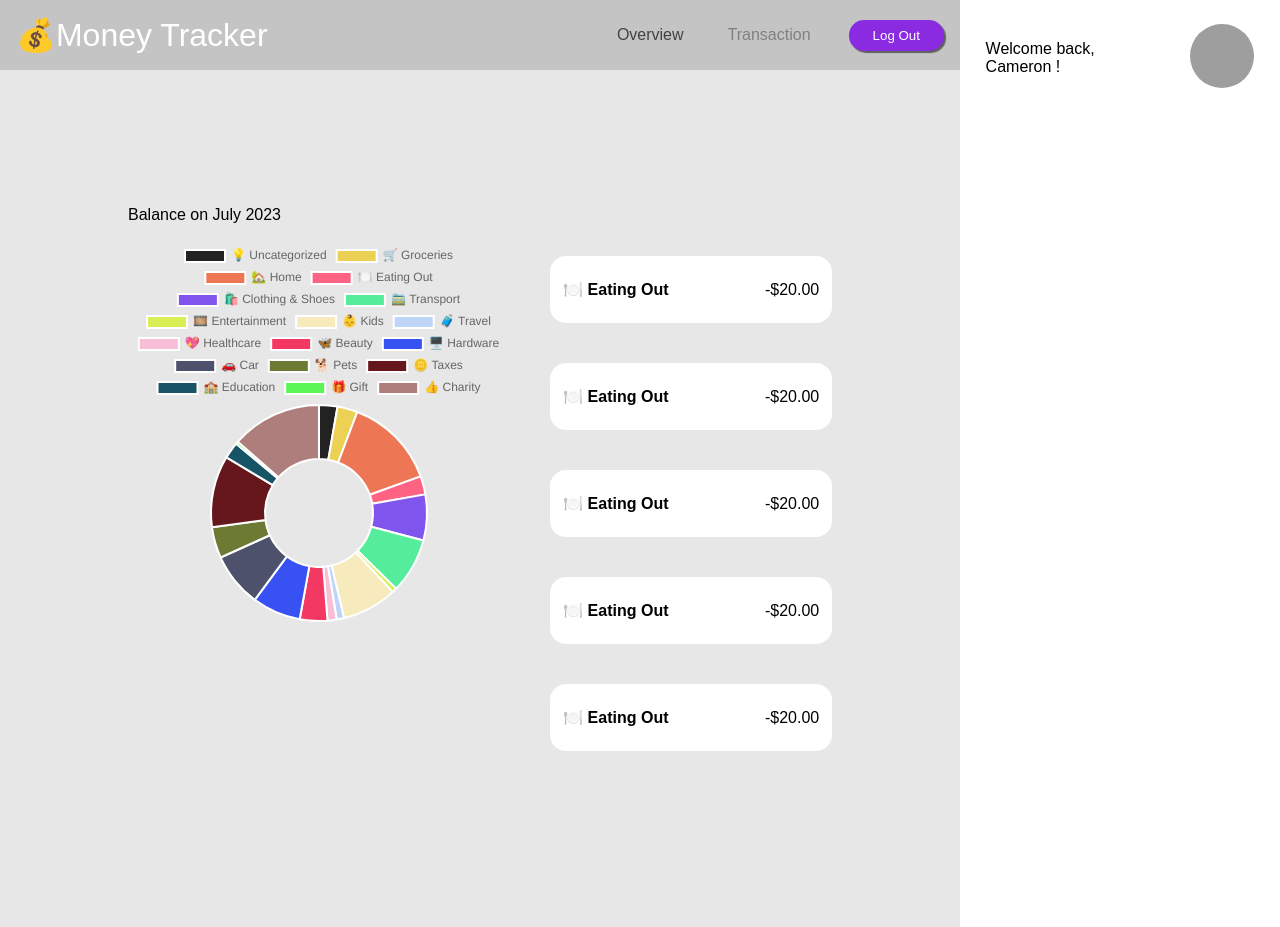
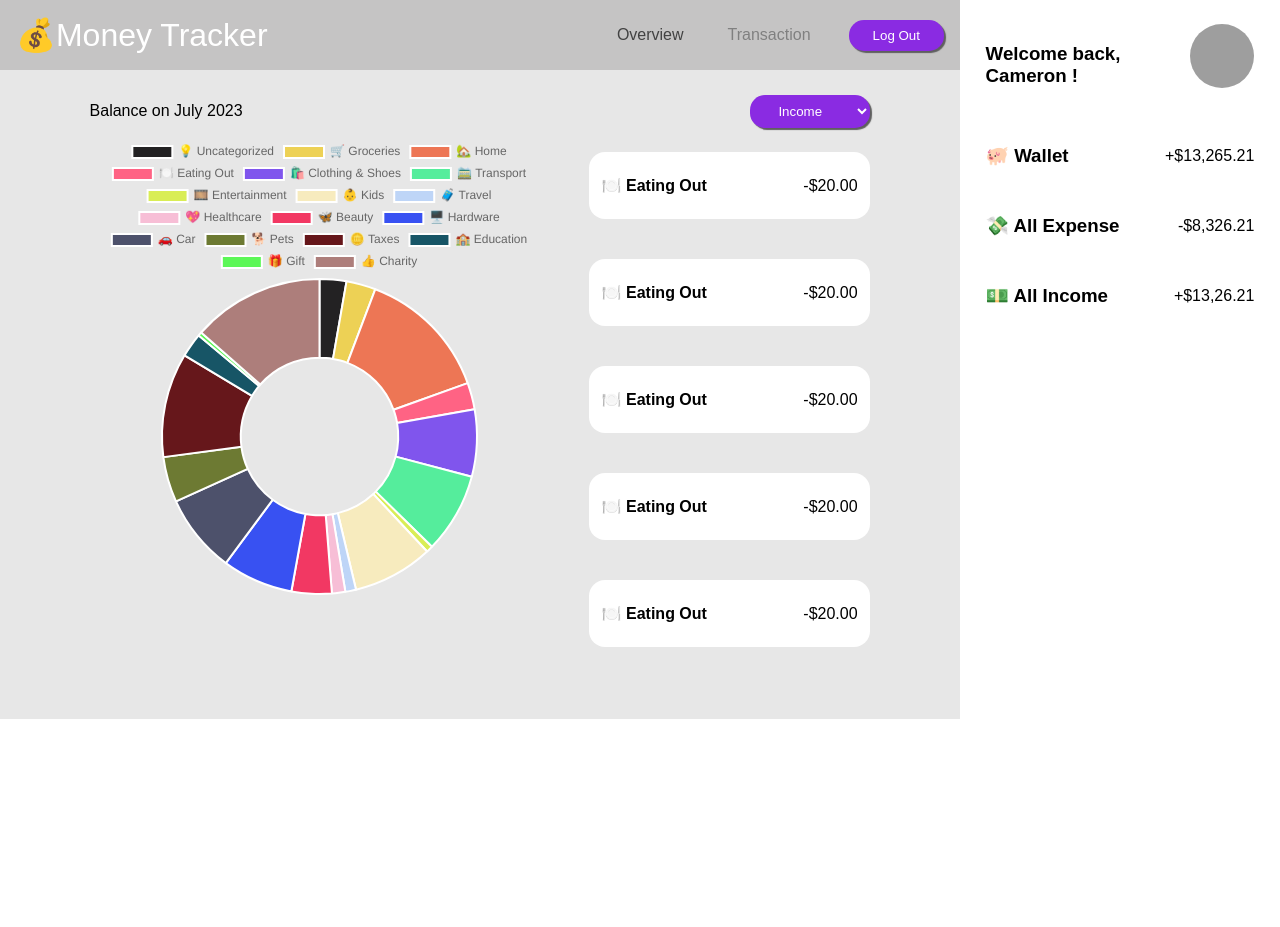
Before and after one commit to Janisgee/budget-project, a React (Create React App) app in the folder client/: page / in a window 1280 px wide. After the commit the page ends 800 px from the top, so only its background shows below. Built offline with nearby package versions, Linux system fonts and the light colour scheme; grey boxes are pictures that could not be loaded.

Commit message:
Added sort button on Overview page

```diff
--- a/client/src/Overview.css
+++ b/client/src/Overview.css
@@ -1,9 +1,13 @@
 .overview-container {
   background-color: rgb(231, 231, 231);
   margin: 0;
+  padding: 2vh 7vw;
 }
-.overview-container.container {
-  padding: 10vh 5vw;
+
+.overview-heading {
+  display: flex;
+  justify-content: space-between;
+  align-items: center;
 }
 
 .overview-content {
--- a/client/src/Overview.jsx
+++ b/client/src/Overview.jsx
@@ -4,8 +4,15 @@ import './Overview.css';
 export default function Overview() {
   return (
     <div className="overview-container">
-      <div className="container">
+      <div className="overview-heading">
         <p>Balance on July 2023</p>
+        <div id="sort-by-button">
+          <select name="sort-by" className="btn" id="sort-by">
+            <option value="Income">Income</option>
+            <option value="Expense">Expense</option>
+          </select>
+        </div>
+      </div>
       <div className="overview-content">
         <PieChart />
 
@@ -33,6 +40,5 @@ export default function Overview() {
         </ul>
       </div>
     </div>
-    </div>
   );
 }
--- a/client/src/Profile.css
+++ b/client/src/Profile.css
@@ -12,3 +12,24 @@
   border-radius: 100%;
   height: 4rem;
 }
+.total {
+  padding: 0;
+}
+
+.total li.list {
+  list-style: none;
+  border-radius: 1rem;
+  background-color: white;
+  display: flex;
+  justify-content: space-between;
+  align-items: center;
+}
+
+.total li h3 {
+  margin: 3vh 0;
+  display: inline;
+}
+.total li p {
+  margin: 0;
+  display: inline;
+}
--- a/client/src/Profile.jsx
+++ b/client/src/Profile.jsx
@@ -4,9 +4,26 @@ export default function Profile() {
   return (
     <div className="profile-container">
       <div className="profile">
-        <p>Welcome back, Cameron !</p>
+        <h3>Welcome back, Cameron !</h3>
         <img src="https://i.pravatar.cc/50" alt="Cameron" />
       </div>
+      <ul className="total">
+        <li className="list">
+          <h3>🐖 Wallet</h3>
+          <p>+$13,265.21</p>
+        </li>
+        <li className="list">
+          <h3>💸 All Expense</h3>
+          <p>-$8,326.21</p>
+        </li>
+        <li className="list">
+          <h3>💵 All Income</h3>
+          <p>+$13,26.21</p>
+        </li>
+      </ul>
+
+      <h3> </h3>
+      <h3> </h3>
     </div>
   );
 }
```
Lines whose indentation alone changed are shown as unchanged.
